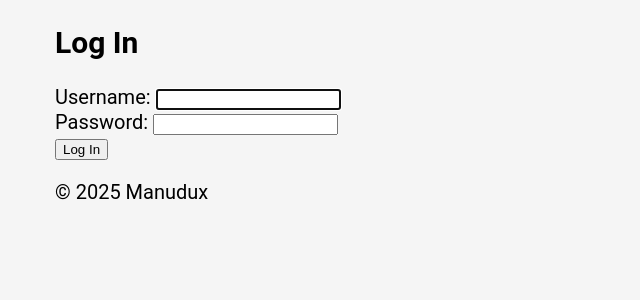
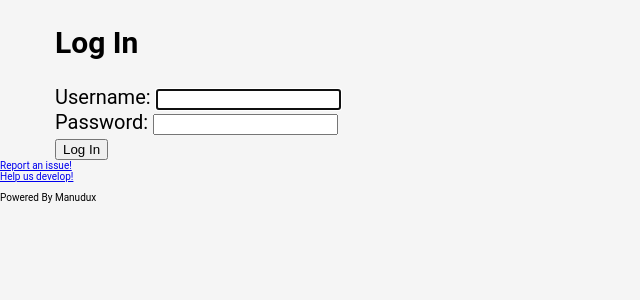
Before and after one commit to JonneSaloranta/manudux, a Django app: page /accounts/login/ in a window 1280 px wide. Shown: the part 44-344 px from the top of the page, without its empty margins (0-640 px from the left). Run offline with Django 5.2, Linux system fonts and the light colour scheme; parts of the project's set-up code (start-up, migrations or seed data) failed here and were passed over.

Commit message:
chore: update footer html

```diff
--- a/templates/manudux/footer.html
+++ b/templates/manudux/footer.html
@@ -1,5 +1,11 @@
-<div class="container">
-    <footer>
-        <p>&copy; 2025 Manudux</p>
-    </footer>
-</div>
+<footer>
+    <div class="row">
+        <a href="https://github.com/JonneSaloranta/manudux/issues">Report an issue!</a>
+    </div>
+    <div class="row">
+        <a href="https://github.com/JonneSaloranta/manudux">Help us develop!</a>
+    </div>
+    <div class="row">
+        <p>Powered By Manudux</p>
+    </div>
+</footer>
```
